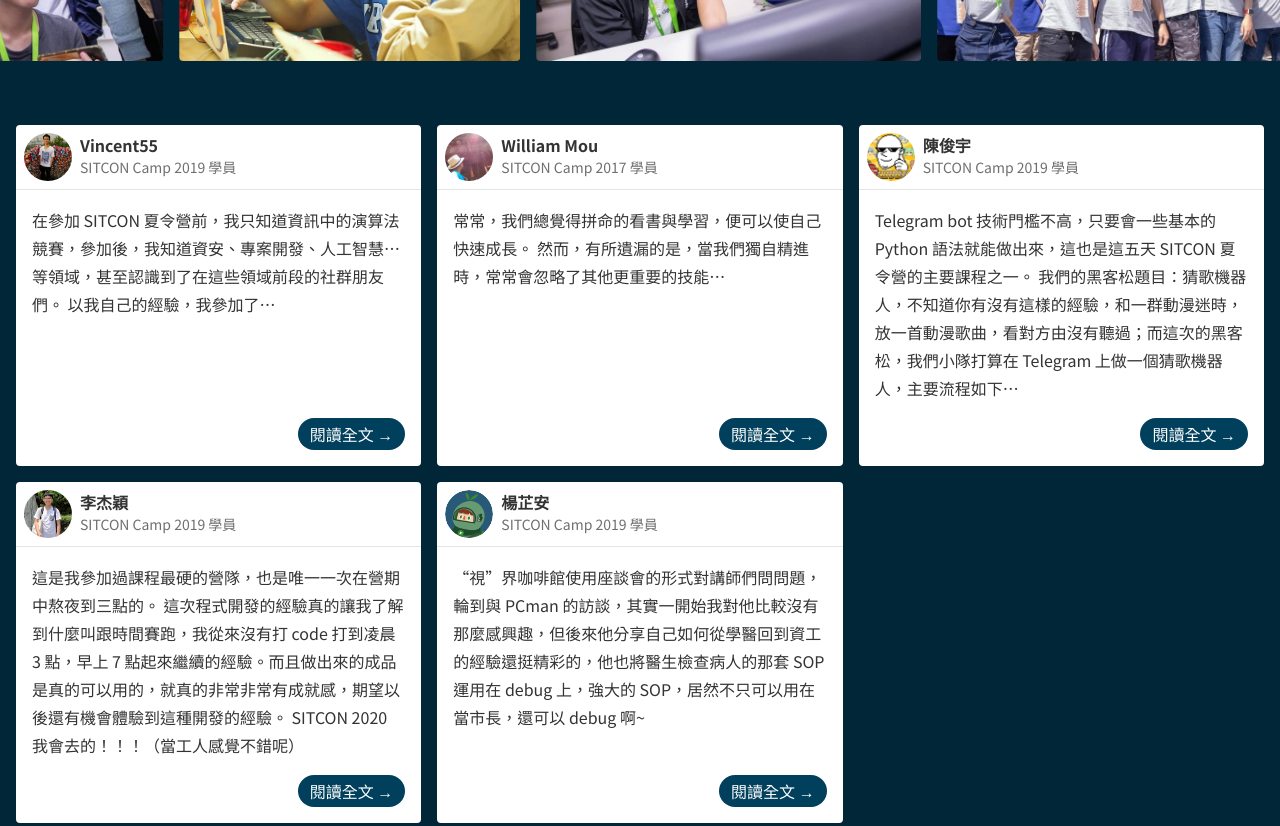
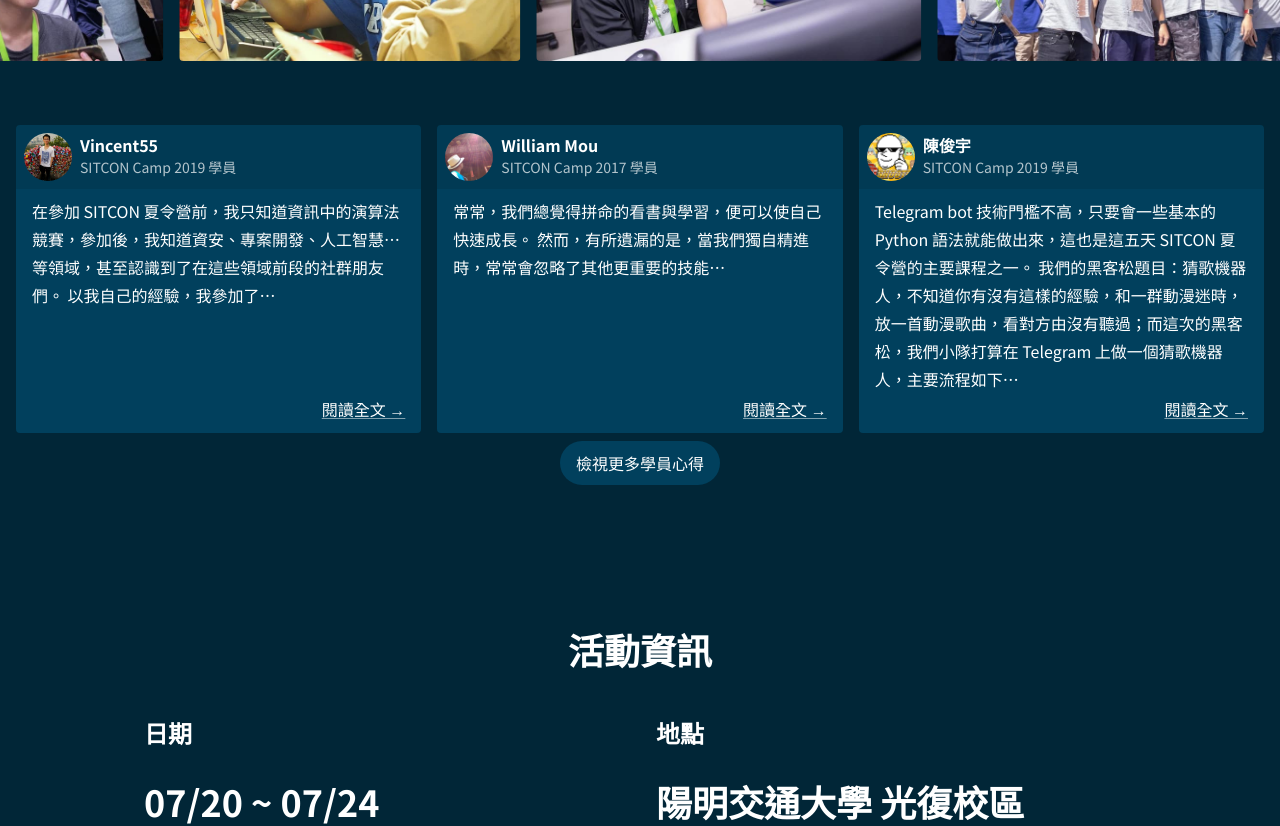
Before and after one commit to sitcon-tw/camp2024, a Next.js app: page /2023/ in a window 1280 px wide. Shown: the part 4220-5046 px from the top of the page. Built offline with nearby package versions, Linux system fonts and the light colour scheme.

Commit message:
added more btn

```diff
--- a/components/Reports.tsx
+++ b/components/Reports.tsx
@@ -1,4 +1,9 @@
 import Link from 'next/link'
+import { useState } from 'react'
+import {
+  motion,
+  AnimatePresence,
+} from 'framer-motion'
 function Report({ children, avatar, name, year, href }: {
   children: React.ReactNode,
   avatar: string,
@@ -7,25 +12,49 @@ function Report({ children, avatar, name, year, href }: {
   href: string,
 }) {
   return (
-    <div className="flex flex-col items-center bg-white text-[#333] rounded">
-      <div className="flex items-center justify-center gap-2 p-2 leading-4 w-full">
+    <div className="flex flex-col items-center bg-[#01405D] rounded">
+      <div className="flex items-center justify-center gap-2 p-2 bg-black bg-opacity-10 text-white rounded-t leading-4 w-full">
         <img src={avatar} className="w-12 h-12 rounded-full" />
         <div className="flex-1">
           <div className="font-bold">{name}</div>
           <div className="opacity-70 text-sm mt-1">SITCON Camp {year} 學員</div>
         </div>
       </div>
-      <div className="p-4 border-t border-black border-opacity-10 w-full">{children}</div>
+      <div className="py-2 px-4 w-full">{children}</div>
       <div className="flex-1"></div>
       <div className="p-4 pt-0 flex justify-end w-full">
-        <Link href={href} target={href.startsWith("http") ? `_blank` : ``} className="bg-[#01405D] text-white py-2 px-3 rounded-full leading-4">閱讀全文 →</Link>
+        <Link href={href} target={href.startsWith("http") ? `_blank` : ``} className="link leading-4">閱讀全文 →</Link>
       </div>
     </div>
   )
-
+}
+function More({ children }: { children: React.ReactNode, }) {
+  const [show, setShow] = useState(false)
+  return (
+    <>
+      <AnimatePresence>
+        {show && <motion.div
+          initial={{ opacity: 0, height: 0 }}
+          animate={{ opacity: 1, height: "auto" }}
+          exit={{ opacity: 0, height: 0 }}
+        >{children}</motion.div>}
+      </AnimatePresence>
+      <AnimatePresence>
+        {!show &&
+          <motion.div
+            initial={{ opacity: 0, height: 0, scale: 0 }}
+            animate={{ opacity: 1, height: "auto", scale: 1 }}
+            exit={{ opacity: 0, height: 0, scale: 0 }}
+            className="flex justify-center items-center w-full mt-2">
+            <button className="px-4 py-2 bg-[#01405D] hover:bg-[#013249] rounded-full" onClick={() => setShow(true)}>檢視更多學員心得</button>
+          </motion.div>}
+      </AnimatePresence>
+    </>
+  )
 }
 export default function Reports() {
   return (
+    <>
       <div className="grid grid-cols-1 lg:grid-cols-3 gap-4 mt-16 mx-4 scroll-mt-32 " id="reports">
         <Report avatar="/2023/records-avatar/I7iV7Fo.jpeg" name="Vincent55" year="2019" href="/report/vincent">
           在參加 SITCON 夏令營前，我只知道資訊中的演算法競賽，參加後，我知道資安、專案開發、人工智慧…等領域，甚至認識到了在這些領域前段的社群朋友們。
@@ -39,6 +68,9 @@ export default function Reports() {
           Telegram bot 技術門檻不高，只要會一些基本的 Python 語法就能做出來，這也是這五天 SITCON 夏令營的主要課程之一。
           我們的黑客松題目：猜歌機器人，不知道你有沒有這樣的經驗，和一群動漫迷時，放一首動漫歌曲，看對方由沒有聽過；而這次的黑客松，我們小隊打算在 Telegram 上做一個猜歌機器人，主要流程如下…
         </Report>
+      </div>
+      <More>
+        <div className="grid grid-cols-1 lg:grid-cols-3 gap-4 mx-4 mt-4">
           <Report avatar="/2023/records-avatar/SY6Zi2x.jpeg" name="李杰穎" year="2019" href="https://jayin92.github.io/posts/2019-sitcon-camp/">
             這是我參加過課程最硬的營隊，也是唯一一次在營期中熬夜到三點的。
             這次程式開發的經驗真的讓我了解到什麼叫跟時間賽跑，我從來沒有打 code 打到凌晨 3 點，早上 7 點起來繼續的經驗。而且做出來的成品是真的可以用的，就真的非常非常有成就感，期望以後還有機會體驗到這種開發的經驗。
@@ -48,5 +80,7 @@ export default function Reports() {
             “視”界咖啡館使用座談會的形式對講師們問問題，輪到與 PCman 的訪談，其實一開始我對他比較沒有那麼感興趣，但後來他分享自己如何從學醫回到資工的經驗還挺精彩的，他也將醫生檢查病人的那套 SOP 運用在 debug 上，強大的 SOP，居然不只可以用在當市長，還可以 debug 啊~
           </Report>
         </div>
+      </More>
+    </>
   )
 }
```
Lines whose indentation alone changed are shown as unchanged.
